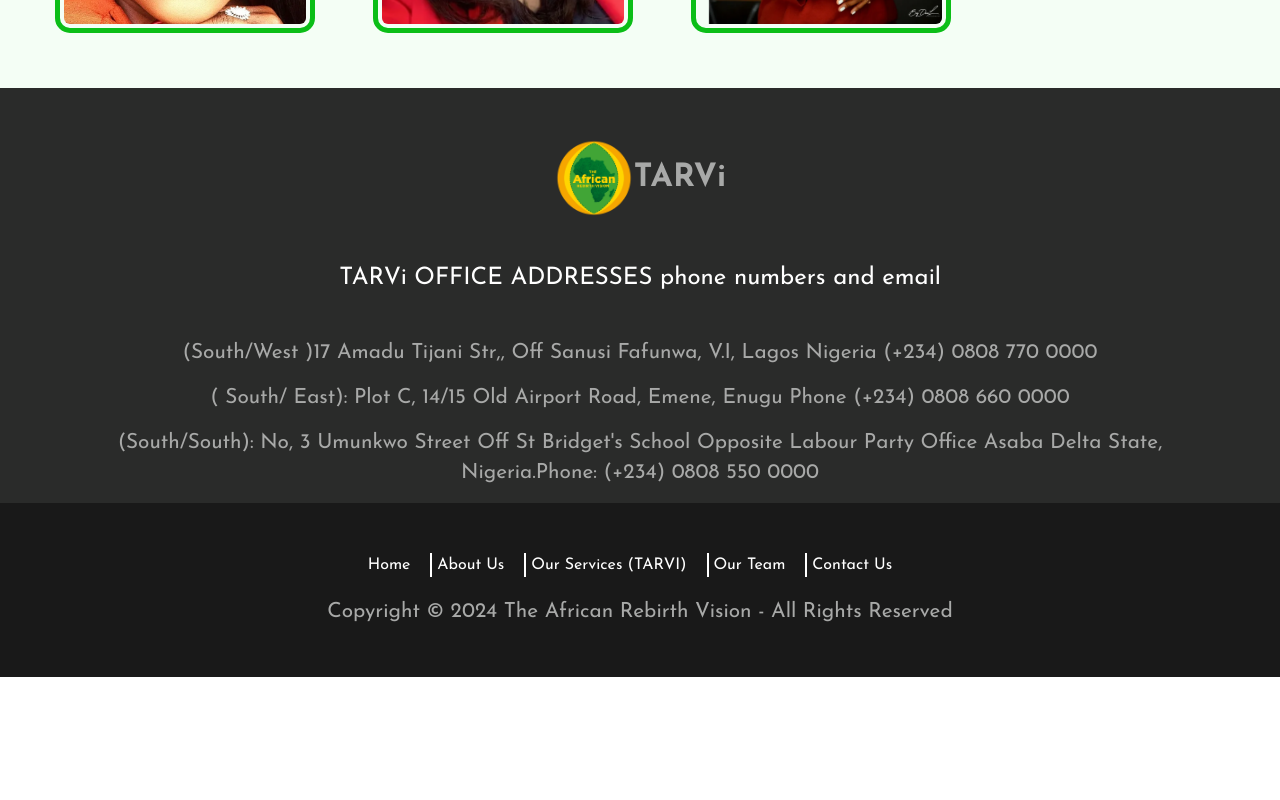
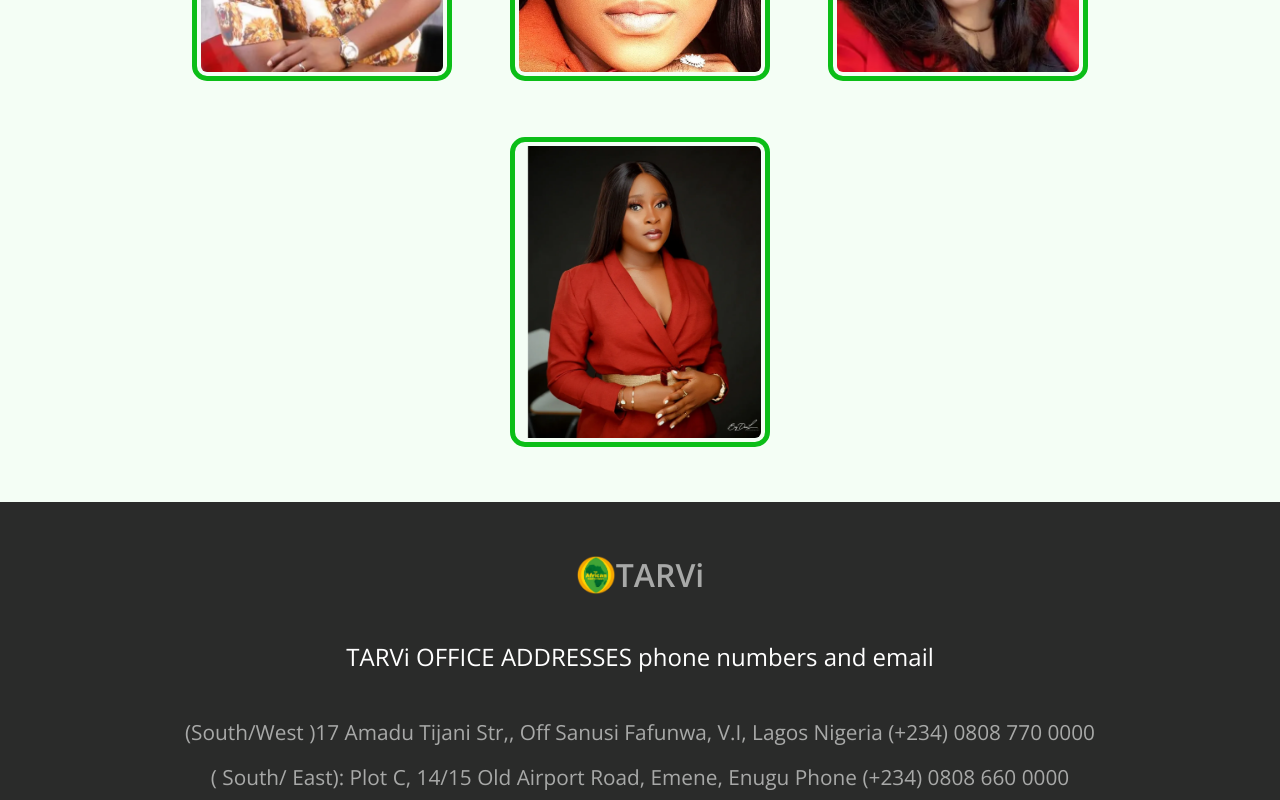
Before and after one commit to Arhne/tarviproject, a Next.js app: page /team in a window 1280 px wide. Shown: the part 880-1680 px from the top of the page. Before the commit the page ends 1557 px from the top, so only its background shows below. Built offline with nearby package versions, Linux system fonts and the light colour scheme.

Commit message:
modification on home page

```diff
--- a/src/app/components/custom-banner/styles.module.scss
+++ b/src/app/components/custom-banner/styles.module.scss
@@ -5,7 +5,7 @@
 
 
     .banner {
-      padding-inline: 50px;
+      padding-inline: 30px;
       display: grid;
       gap: 2rem;
 
@@ -43,7 +43,7 @@
     .bannerbg {
 
       .banner {
-
+        padding-inline: 50px;
         display: grid;
         grid-template-columns: 1fr 1fr;
         .imgwrap {
--- a/src/app/components/footer/index.tsx
+++ b/src/app/components/footer/index.tsx
@@ -38,8 +38,8 @@
         <p className={styles.flex}>
           <Image
             src="/logo-brand.png"
-            width={80}
-            height={50}
+            width={40}
+            height={40}
             className={styles.doodle}
             alt="advert"
           />
--- a/src/app/components/navbar/style.module.scss
+++ b/src/app/components/navbar/style.module.scss
@@ -33,7 +33,6 @@
       // font-family: 'Open Sans', sans-serif;
     }
     & > *:hover {
-
       color: rgb(11, 190, 23);
     }
     .active {
@@ -94,7 +93,7 @@
 
 @media (min-width: 53.75rem) {
   .navwrap {
-    padding-inline: 100px;
+    padding-inline: 50px;
     .desktopmenu {
       display: block;
       display: flex;
@@ -117,7 +116,7 @@
 
         &:hover {
           color: rgb(11, 190, 23);
-          font-weight: 600;
+          // font-weight: 600;
         }
       }
     }
--- a/src/app/globals.scss
+++ b/src/app/globals.scss
@@ -1,6 +1,9 @@
 @tailwind base;
 @tailwind components;
 @tailwind utilities;
+
+
+@import url('https://fonts.googleapis.com/css2?family=Open+Sans:ital,wght@0,300..800;1,300..800&display=swap');
 
 *{
   margin: 0;
@@ -11,17 +14,15 @@
   font-size: 2rem;
   font-weight: 600;
   line-height: 40px;
-
-  // font-family: 'Josefin Sans', sans-serif;
 }
 h2{
   font-size: 2rem;
   font-weight: 500;
   line-height: 40px;
-
-  // font-family: 'Josefin Sans', sans-serif;
 }
 p{
+  font-family: "Open Sans", sans-serif;
+  font-style: normal;
   font-size: 1rem;
   font-weight: 400;
   line-height: 23px;
--- a/src/app/layout.tsx
+++ b/src/app/layout.tsx
@@ -29,7 +29,7 @@
   return (
     <html lang="en">
 
-     <body className={`${opensans.className} ${josesans.className}`}>
+     <body className={josesans.className}>
       <Navbar/>
       <main className='relative overflow-hidden'>
       {children}
--- a/src/app/page.module.scss
+++ b/src/app/page.module.scss
@@ -42,7 +42,8 @@
 }
 
 .objectivesection {
-  margin: 50px;
+  margin-block: 50px;
+  padding-inline: 30px;
   // margin-block: 50px;
   & > h1 {
     text-align: center;
@@ -84,6 +85,7 @@
 }
 @media (min-width: 50rem) {
   .objectivesection {
+    padding-inline: 50px;
     .objectiv {
       display: grid;
       grid-template-columns: auto auto;
@@ -107,6 +109,7 @@
 
   }
   .motto {
+    padding-inline: 50px;
     display: grid;
     grid-template-columns: 1fr 1fr;
     text-align: left;
--- a/src/app/team/styles.module.scss
+++ b/src/app/team/styles.module.scss
@@ -1,6 +1,6 @@
 .Team {
   padding-top: 70px;
-  padding-inline: 50px;
+  padding-inline: 30px;
   background-color: rgb(244, 254, 245);
   h2 {
     font-size: 3rem;
@@ -76,8 +76,14 @@
 
 @media (min-width: 48.25rem) {
   .Team {
+    padding-inline: 50px;
     .memberpic {
-      grid-template-columns: 1fr 1fr 1fr;
+      // grid-template-columns: 1fr 1fr 1fr;
+      display: flex;
+      align-items: center;
+      justify-content: center;
+      flex-wrap: wrap;
+      row-gap: 6rem;
     }
 
     .description {
@@ -89,6 +95,7 @@
   .Team {
     .memberpic {
       grid-template-columns: 1fr 1fr 1fr 1fr;
+      row-gap: 6rem;
     }
     .description {
       padding: 80px;
```
